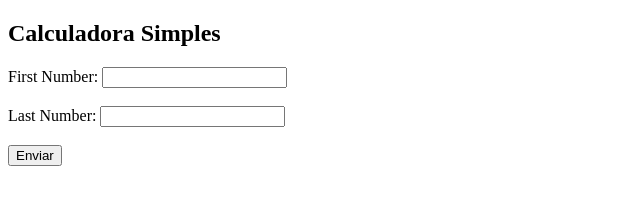
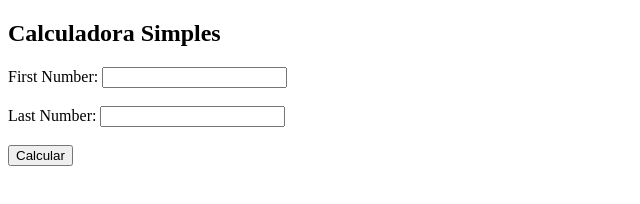
Before and after one commit to johnbom1/back-end-avan-ado, a plain HTML site: page form-data/index.html in a window 1280 px wide. Shown: the full height of the page, 0-640 px from the left. Drawn offline with Linux system fonts and the light colour scheme.

Commit message:
alterando botão

```diff
--- a/form-data/index.html
+++ b/form-data/index.html
@@ -24,7 +24,7 @@
             </div>
             <br>
             <div>
-                <button type="submit" onclick="enviar()">Enviar</button>
+                <button type="submit" onclick="enviar()">Calcular</button>
             </div>
 
     </div>
```
